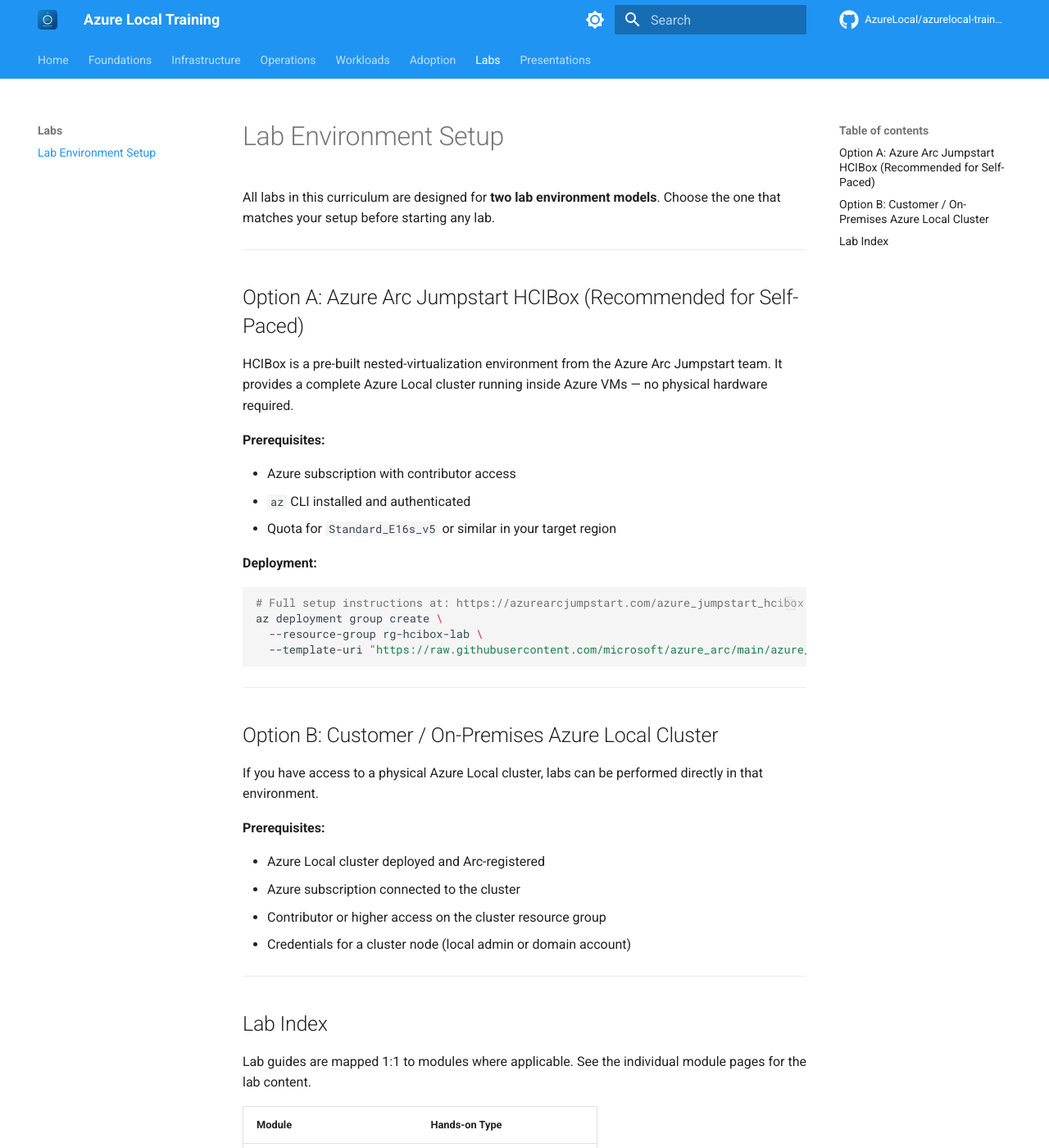
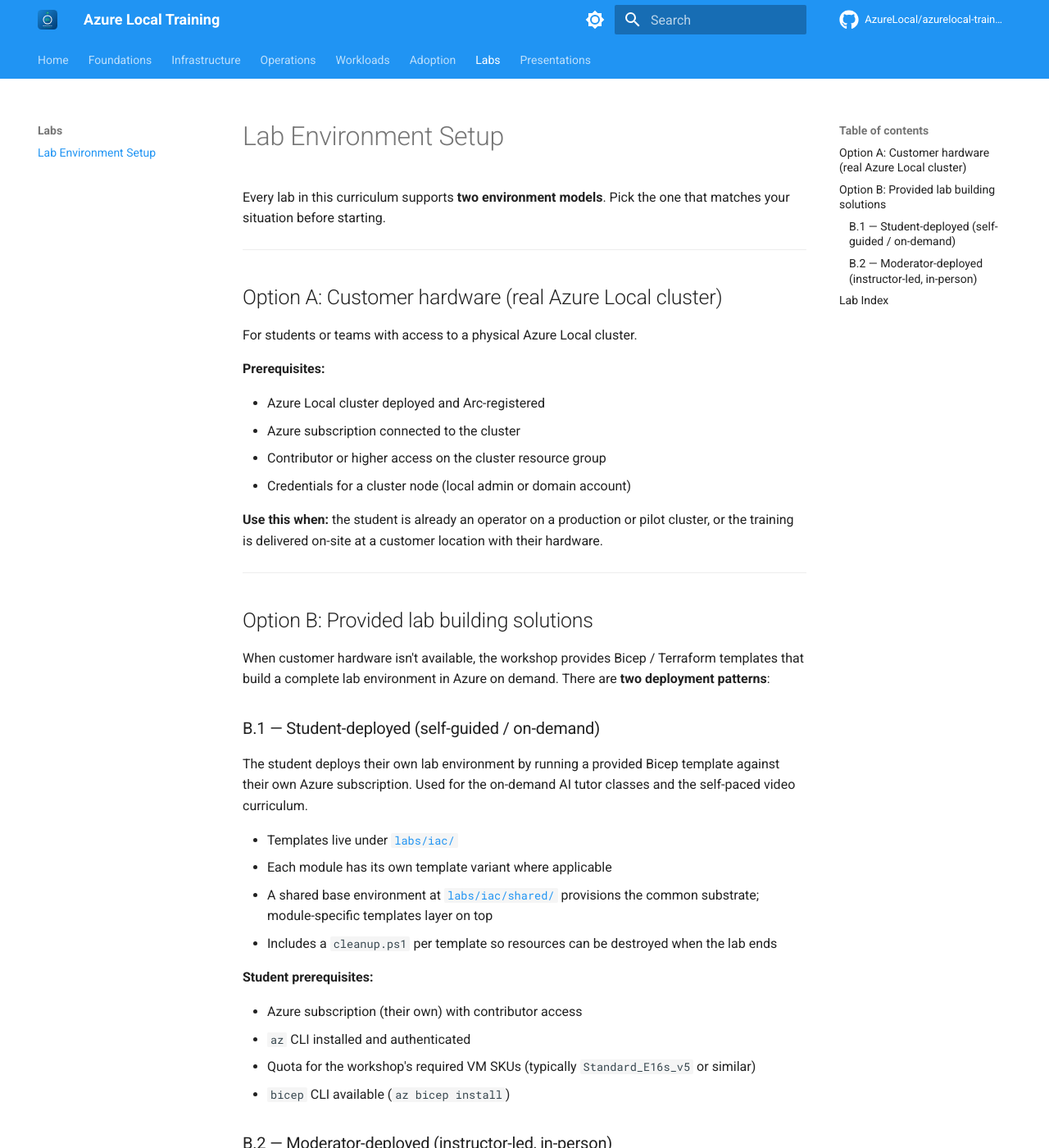
Before and after one commit to AzureLocal/azurelocal-training, an MkDocs documentation site: the page built from docs/labs/index.md, in a window 1280 px wide and 1400 px high. Shown: the whole window at 82% size. Built offline with MkDocs 1.6.1 and Material for MkDocs 9.7.7, drawn with Linux system fonts in a browser that asks for light colours; comment, search, counter and statistics services are not loaded; some of the changed text lies outside the part shown.

Commit message:
docs: remove HCIBox, document provided lab building solutions
Lab environment options corrected per project direction:
- Option A: customer hardware (their own Azure Local cluster)
- Option B: provided lab building solutions — Bicep/Terraform we own,
  deployable by the student (self-guided / on-demand) or by the lab
  moderator (in-person workshops)

HCIBox is NOT a lab option for this curriculum. Lab environments are
built from our own templates in labs/iac/.

Co-Authored-By: Claude Sonnet 4.6 <noreply@anthropic.com>

````diff
--- a/docs/labs/index.md
+++ b/docs/labs/index.md
@@ -1,33 +1,12 @@
 # Lab Environment Setup
 
-All labs in this curriculum are designed for **two lab environment models**. Choose the one that matches your setup before starting any lab.
+Every lab in this curriculum supports **two environment models**. Pick the one that matches your situation before starting.
 
 ---
 
-## Option A: Azure Arc Jumpstart HCIBox (Recommended for Self-Paced)
+## Option A: Customer hardware (real Azure Local cluster)
 
-HCIBox is a pre-built nested-virtualization environment from the Azure Arc Jumpstart team. It provides a complete Azure Local cluster running inside Azure VMs — no physical hardware required.
-
-**Prerequisites:**
-
-- Azure subscription with contributor access
-- `az` CLI installed and authenticated
-- Quota for `Standard_E16s_v5` or similar in your target region
-
-**Deployment:**
-
-```bash
-# Full setup instructions at: https://azurearcjumpstart.com/azure_jumpstart_hcibox
-az deployment group create \
-  --resource-group rg-hcibox-lab \
-  --template-uri "https://raw.githubusercontent.com/microsoft/azure_arc/main/azure_jumpstart_hcibox/bicep/main.bicep"
-```
-
----
-
-## Option B: Customer / On-Premises Azure Local Cluster
-
-If you have access to a physical Azure Local cluster, labs can be performed directly in that environment.
+For students or teams with access to a physical Azure Local cluster.
 
 **Prerequisites:**
 
@@ -35,6 +14,42 @@ If you have access to a physical Azure Local cluster, labs can be performed dire
 - Azure subscription connected to the cluster
 - Contributor or higher access on the cluster resource group
 - Credentials for a cluster node (local admin or domain account)
+
+**Use this when:** the student is already an operator on a production or pilot cluster, or the training is delivered on-site at a customer location with their hardware.
+
+---
+
+## Option B: Provided lab building solutions
+
+When customer hardware isn't available, the workshop provides Bicep / Terraform templates that build a complete lab environment in Azure on demand. There are **two deployment patterns**:
+
+### B.1 — Student-deployed (self-guided / on-demand)
+
+The student deploys their own lab environment by running a provided Bicep template against their own Azure subscription. Used for the on-demand AI tutor classes and the self-paced video curriculum.
+
+- Templates live under [`labs/iac/`](https://github.com/AzureLocal/azurelocal-training/tree/main/labs/iac)
+- Each module has its own template variant where applicable
+- A shared base environment at [`labs/iac/shared/`](https://github.com/AzureLocal/azurelocal-training/tree/main/labs/iac/shared) provisions the common substrate; module-specific templates layer on top
+- Includes a `cleanup.ps1` per template so resources can be destroyed when the lab ends
+
+**Student prerequisites:**
+
+- Azure subscription (their own) with contributor access
+- `az` CLI installed and authenticated
+- Quota for the workshop's required VM SKUs (typically `Standard_E16s_v5` or similar)
+- `bicep` CLI available (`az bicep install`)
+
+### B.2 — Moderator-deployed (instructor-led, in-person)
+
+For in-person workshops, the lab moderator deploys one shared environment (or a per-participant batch) ahead of time. Students consume the environment without managing infrastructure.
+
+The same templates power this — the moderator runs them in batch with a participant-count parameter, distributes credentials, and runs cleanup at the end of the workshop.
+
+**Moderator prerequisites:**
+
+- A dedicated workshop Azure subscription with quota for `participantCount × VM SKU`
+- Service principal or managed identity with Contributor on the workshop RG
+- The shared base template (`labs/iac/shared/lab-environment.bicep`) plus the module-specific templates the workshop will cover
 
 ---
 
````
Also changed, not shown: docs/index.md (+2 -2 lines).
